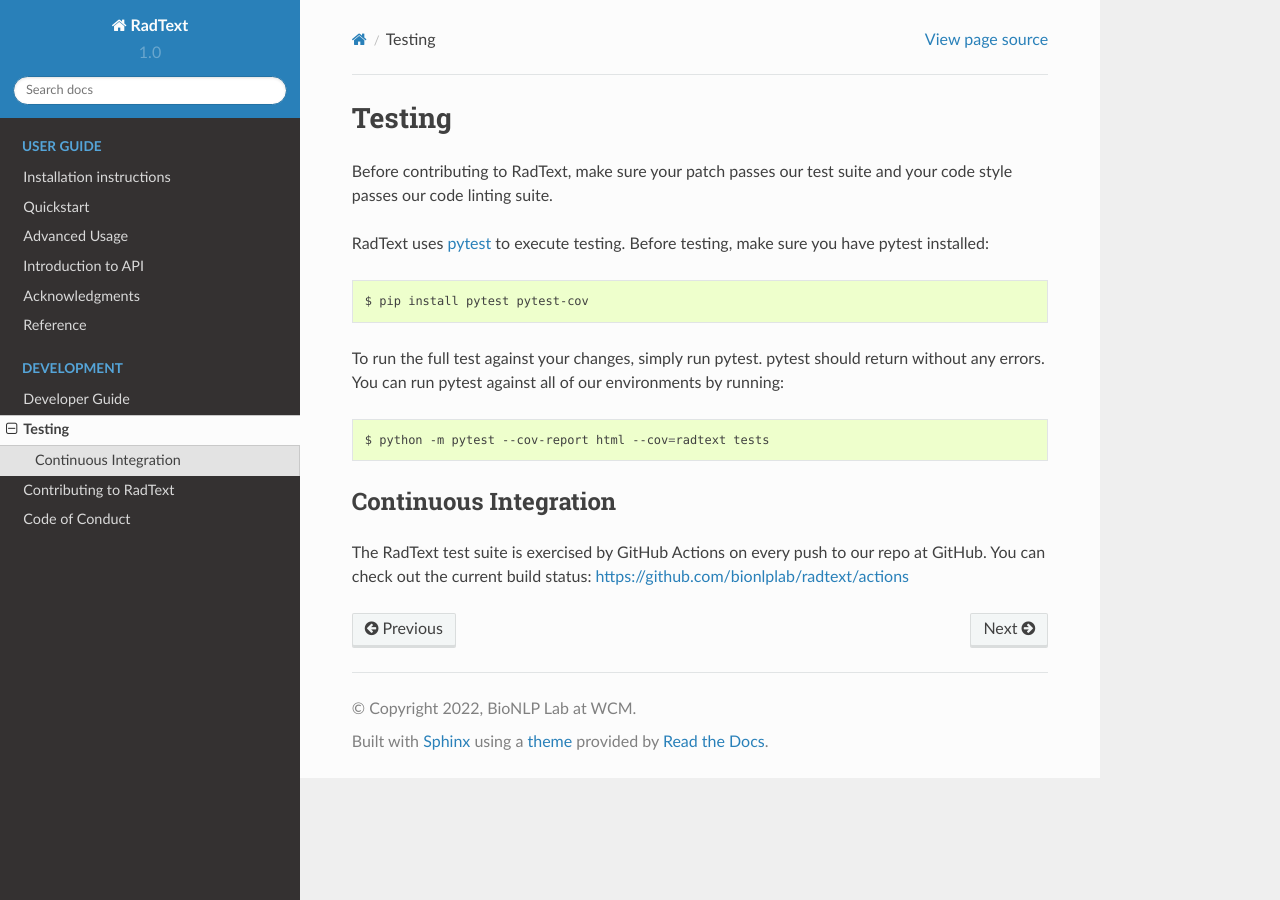
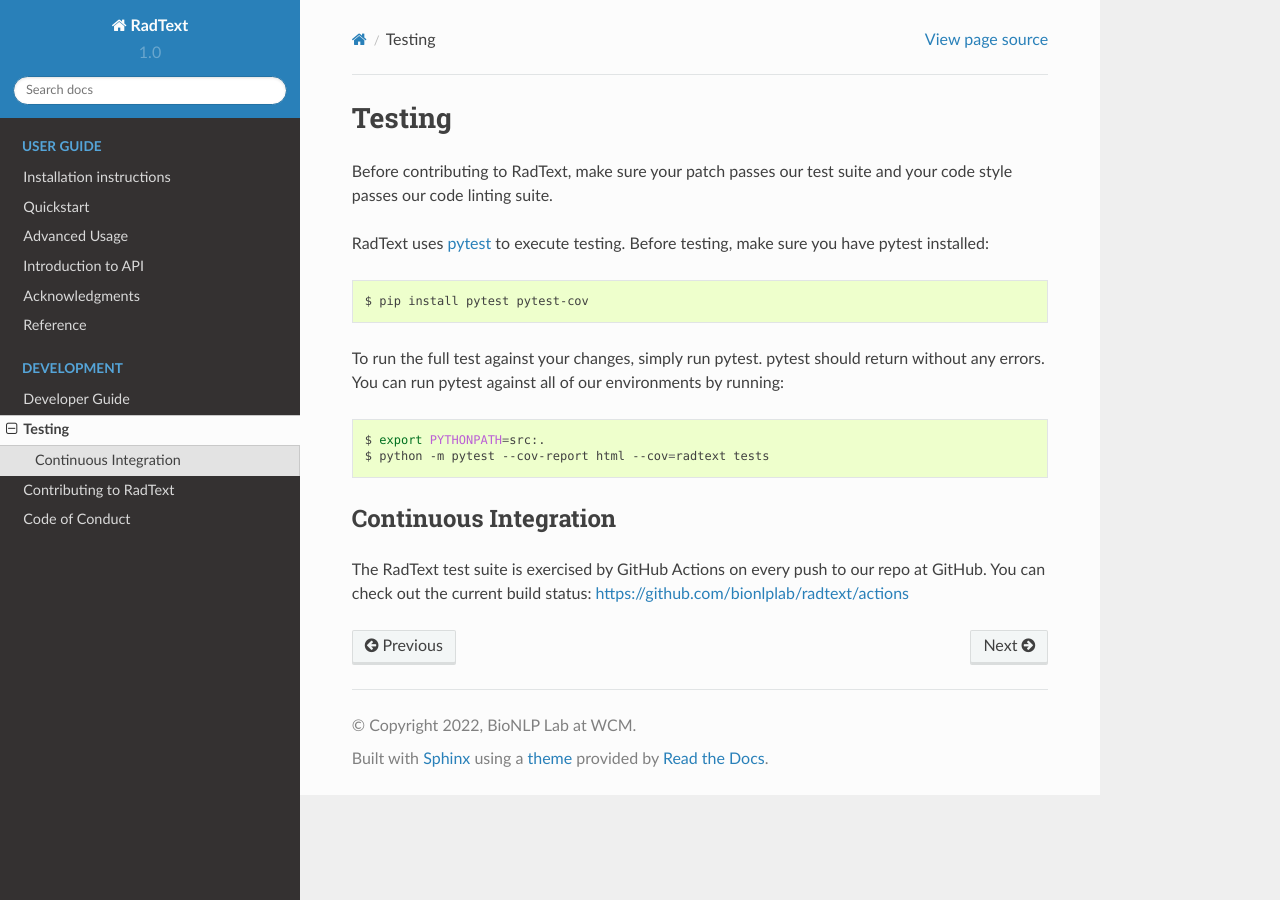
Before and after one commit to bionlplab/radtext, a Sphinx documentation site: the page built from docs/tests.md, in a window 1280 px wide. Built offline with Sphinx 7.4.7 and the Read the Docs theme 2.0.0, drawn with Linux system fonts in a browser that asks for light colours.

Commit message:
change to src layout

````diff
--- a/docs/tests.md
+++ b/docs/tests.md
@@ -15,6 +15,7 @@
 environments by running:
 
 ```shell
+$ export PYTHONPATH=src:.
 $ python -m pytest --cov-report html --cov=radtext tests
 ```
 
````
Also changed, not shown: 5 other files.
